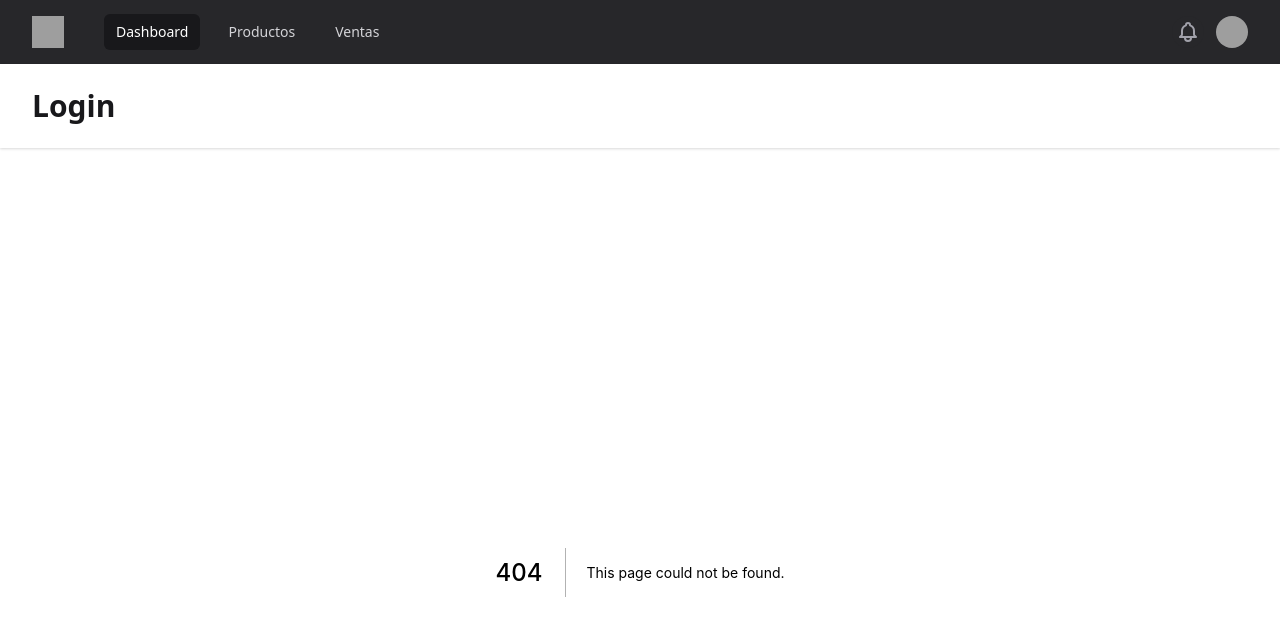
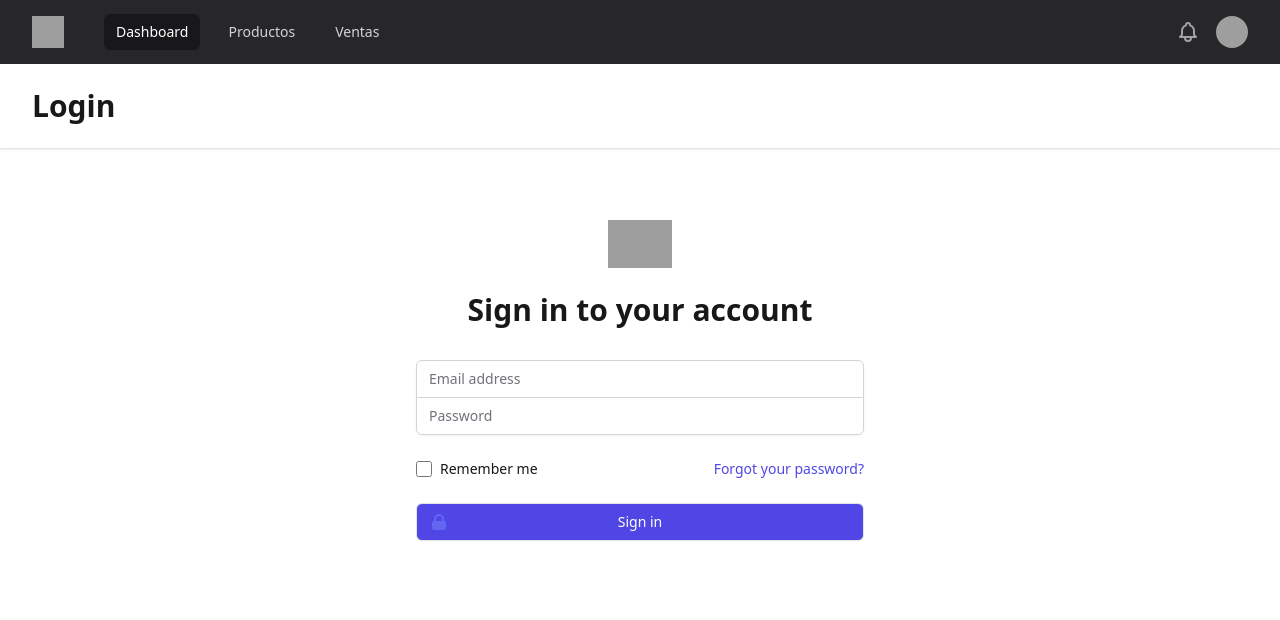
Before and after one commit to carlos-angel/shop-dashboard, a Next.js app: page /login in a window 1280 px wide. Before the commit this address had no page. Shown: the top 620 px of the page. Built offline with nearby package versions, Linux system fonts and the light colour scheme; grey boxes are pictures that could not be loaded.

Commit message:
feat: creando lógica del componente login

```diff
--- a/src/components/LoginPage.jsx
+++ b/src/components/LoginPage.jsx
@@ -1,6 +1,17 @@
+import { useRef } from "react";
 import { LockClosedIcon } from "@heroicons/react/solid";
 
 export default function LoginPage() {
+  const emailRef = useRef();
+  const passwordRef = useRef();
+
+  const submitHandler = (e) => {
+    e.preventDefault();
+    const email = emailRef.current.value;
+    const password = passwordRef.current.value;
+    console.log({ email, password });
+  };
+
   return (
     <>
       <div className="flex items-center justify-center min-h-full px-4 py-12 sm:px-6 lg:px-8">
@@ -15,7 +26,7 @@ export default function LoginPage() {
               Sign in to your account
             </h2>
           </div>
-          <form className="mt-8 space-y-6" action="#" method="POST">
+          <form className="mt-8 space-y-6" onSubmit={submitHandler}>
             <input type="hidden" name="remember" defaultValue="true" />
             <div className="-space-y-px rounded-md shadow-sm">
               <div>
@@ -30,6 +41,7 @@ export default function LoginPage() {
                   required
                   className="relative block w-full px-3 py-2 text-gray-900 placeholder-gray-500 border border-gray-300 rounded-none appearance-none rounded-t-md focus:outline-none focus:ring-indigo-500 focus:border-indigo-500 focus:z-10 sm:text-sm"
                   placeholder="Email address"
+                  ref={emailRef}
                 />
               </div>
               <div>
@@ -44,6 +56,7 @@ export default function LoginPage() {
                   required
                   className="relative block w-full px-3 py-2 text-gray-900 placeholder-gray-500 border border-gray-300 rounded-none appearance-none rounded-b-md focus:outline-none focus:ring-indigo-500 focus:border-indigo-500 focus:z-10 sm:text-sm"
                   placeholder="Password"
+                  ref={passwordRef}
                 />
               </div>
             </div>
--- /dev/null
+++ b/src/pages/login.jsx
@@ -0,0 +1,5 @@
+import LoginPage from "@components/LoginPage";
+
+export default function login() {
+  return <LoginPage />;
+}
```
